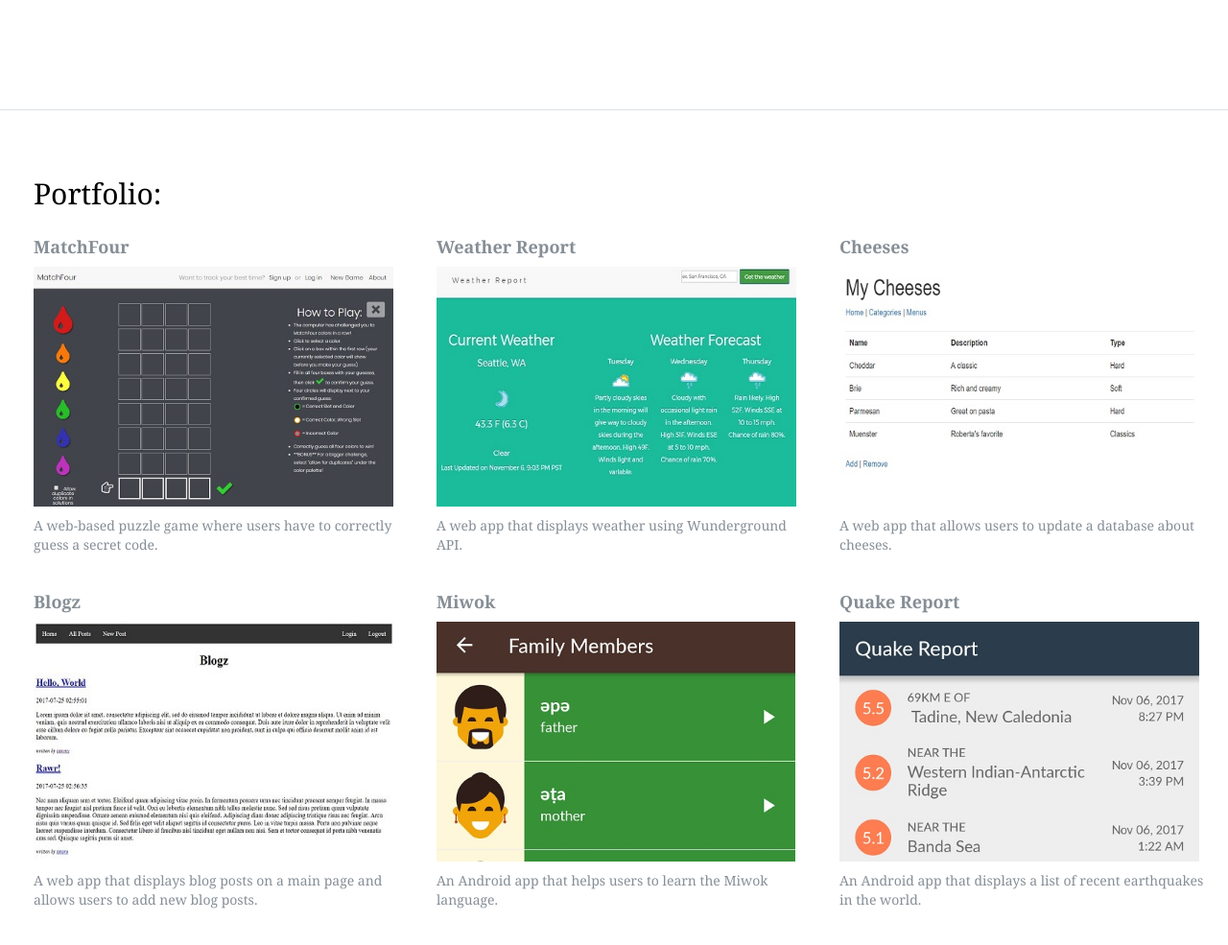
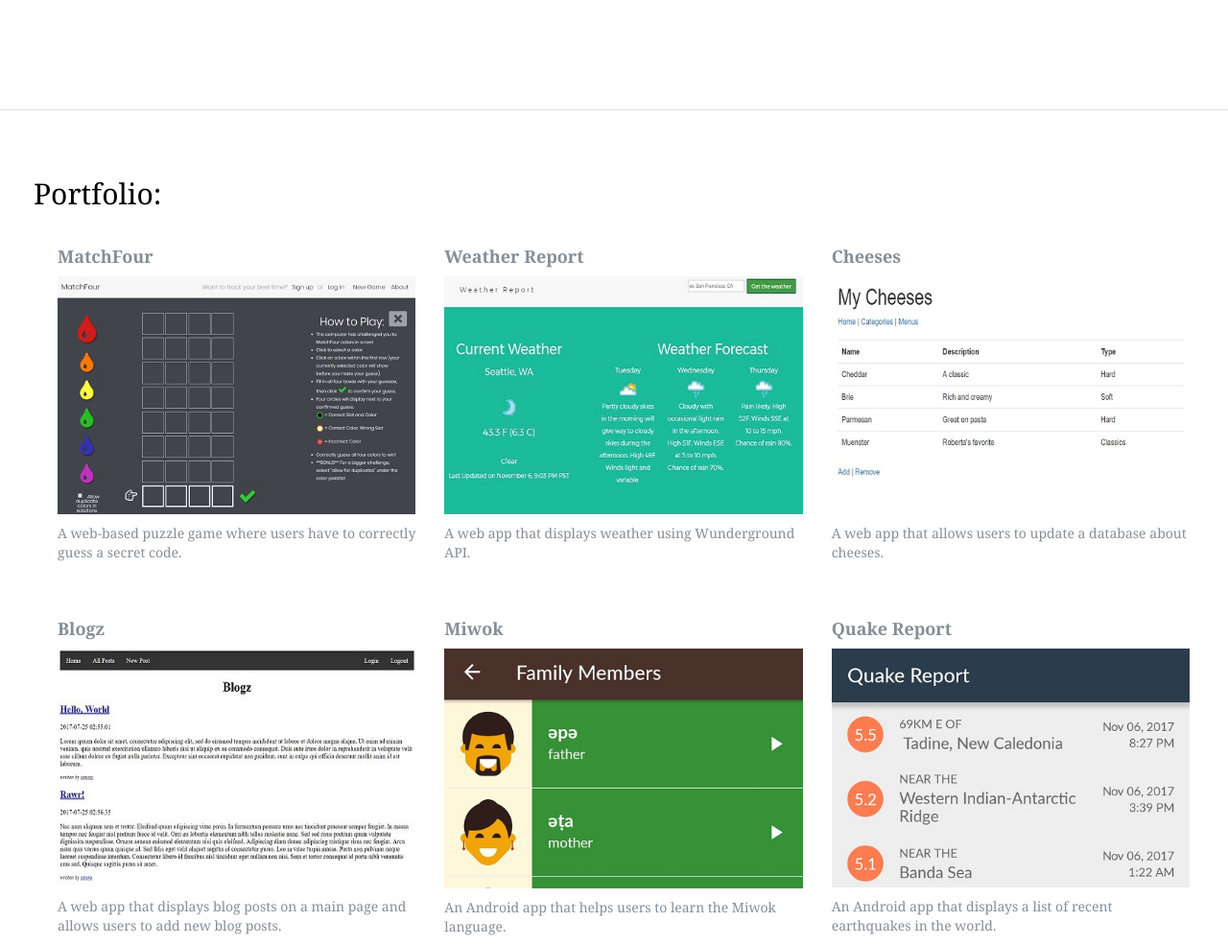
Before and after one commit to ctam91/tammysblog, a Flask app: page / in a window 1280 px wide. Shown: the part 1485-2470 px from the top of the page at 96% size. Run offline with Flask 2, Linux system fonts and the light colour scheme; some libraries are stand-ins or nearby versions; some web fonts are replaced.

Commit message:
add margin to portfolio

```diff
--- a/templates/mainpage.html
+++ b/templates/mainpage.html
@@ -45,7 +45,7 @@
         <h2>Portfolio:</h2>
       </div>
     </div>
-  <div class="row">
+  <div class="row" style="margin:10px;">
       <div class="col-sm-4">
           <h4>MatchFour</h4>
           <a href="https://github.com/jharkreader/match-four">
@@ -69,7 +69,7 @@
       </div>
   </div>
   <br/>
-  <div class="row">
+  <div class="row" style="margin:10px;">
       <div class="col-sm-4">
           <h4>Blogz</h4>
           <a href="https://github.com/ctam91/blogz">
```
